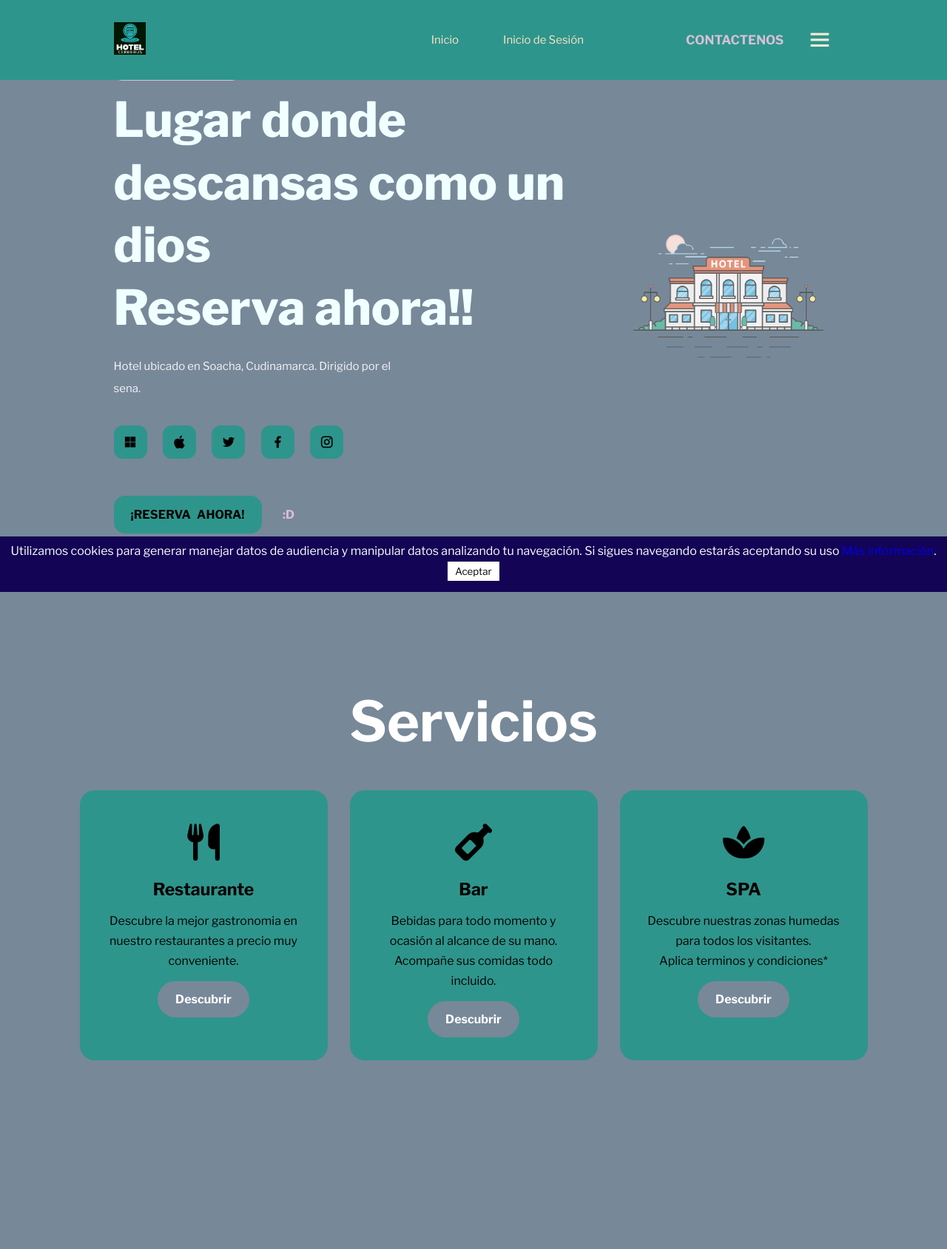
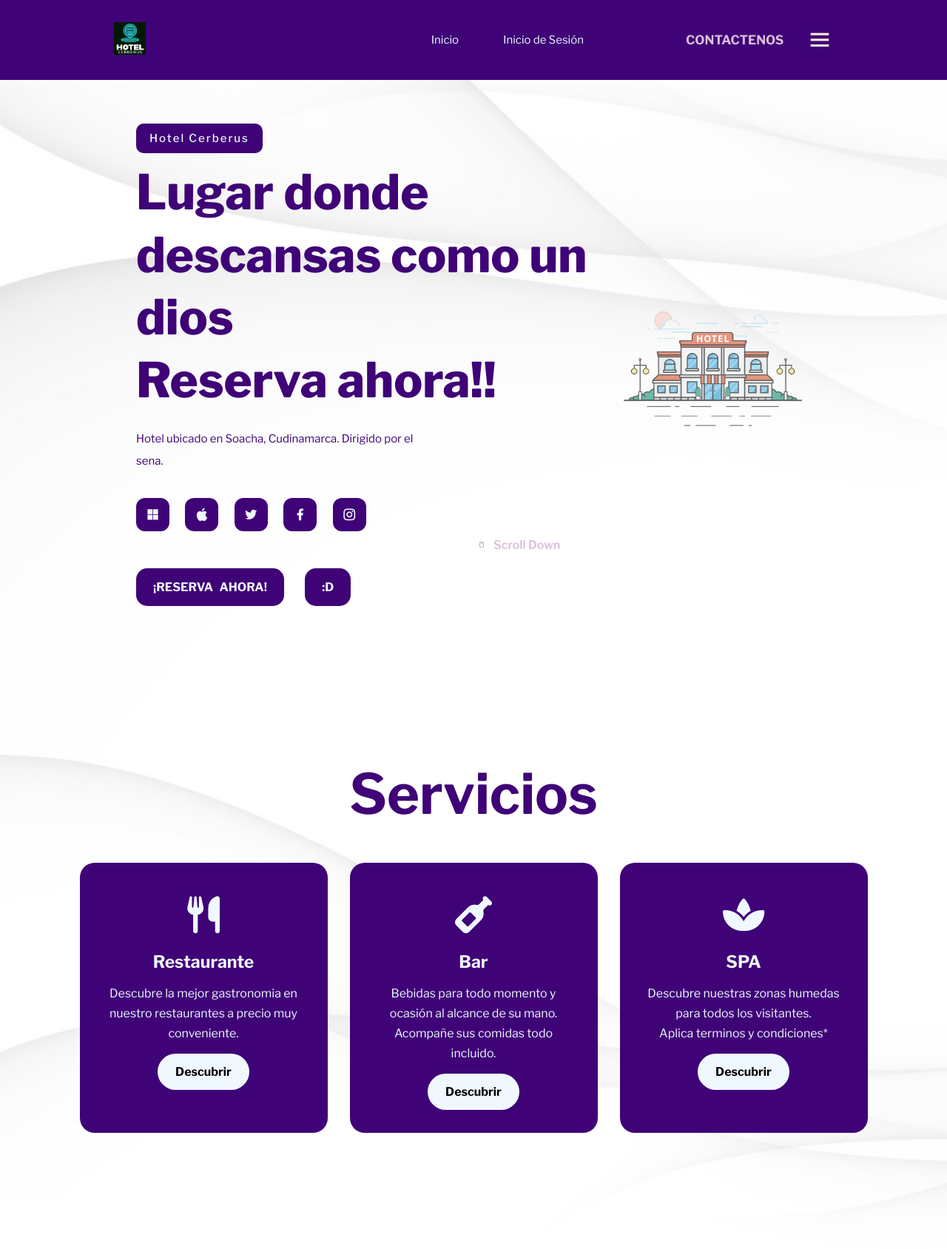
Before and after one commit to LidaCorrales/HotelCerberus, a Django app: page / in a window 1280 px wide. Shown: the whole page at 74% size. Before the commit the page ends 1433 px from the top, so only its background shows below. Run offline with Django 4.2, Linux system fonts and the light colour scheme.

Commit message:
Templates_update

```diff
--- a/Hotel/static/css/index.css
+++ /dev/null
@@ -1,410 +0,0 @@
-@import url('https://fonts.googleapis.com/css2?family=Libre+Franklin:ital,wght@0,100..900;1,100..900&display=swap');
-
-*{
-    padding: 0;
-    margin: 0;
-    box-sizing: border-box;
-    text-decoration: none;
-    list-style: none;
-    font-family: "Libre Franklin", sans-serif;
-}
-
-body{
-    background:#789;
-    color: azure;
-}
-
-header{
-    position: fixed;
-    top: 0;
-    right: 0;
-    width: 100%;
-    z-index: 1000;
-    padding: 30px 12%;
-    display: flex;
-    align-items: center;
-    justify-content: space-between;
-    background: transparent;
-    transition: all ease .55s;
-    background-color: #2E958C;
-}
-
-.navlist{
-    display: flex;
-}
-
-.navlist a{
-    font-size: 15px;
-    font-weight: 400;
-    color: bisque;
-    margin: 0 30px;
-    transition: al ease .55s;
-}
-
-.navlist a:hover{
-    color: plum;
-}
-
-.logo img{
-    width: 15%;
-    height: auto;
-}
-
-.h-right{
-    display: flex;
-    align-items: center;
-}
-
-.h-right a{
-    margin-right: 30px;
-    font-size: 17px;
-    font-weight: 700;
-    text-transform: uppercase;
-    color: thistle;
-    transition: all ease .55s;
-}
-
-.h-right a:hover{
-    color: aliceblue;
-}
-
-#menu-icon{
-    font-size: 37px;
-    color: antiquewhite;
-    z-index: 10001;
-    cursor: pointer;
-}
-
-section{
-    padding: 0 12%;
-}
-
-.home{
-    position: relative;
-    width: 100%;
-    height: 100vh;
-    display: flex;
-    align-items: center;
-    justify-content: space-between;
-    background-color: #789;
-    background-size: cover;
-    background-position: center;
-    gap: 30px;
-    overflow-x: hidden;
-}
-
-.home-img img{
-    width: 100%;
-    height: auto;
-}
-
-.home-text span{
-    padding: 11px 18px;
-    background: #d8bfd8;
-    border-radius: 10px;
-    color: black;
-    font-size: 15px;
-    font-weight: 500;
-    letter-spacing: 2px;
-}
-
-.home-text h1{
-    font-size: 65px;
-    font-weight: 800;
-    line-height: 1.3;
-    margin: 22px 0;
-}
-
-.home-text p{
-    width: 100%;
-    max-width: 400px;
-    font-size: 15px;
-    font-weight: 400;
-    color: whitesmoke;
-    line-height: 30px;
-    margin-bottom: 35px;
-}
-
-.home-text i{
-    height: 45px;
-    width: 45px;
-    background:#2E958C ;
-    color: black;
-    display: inline-flex;
-    align-items: center;
-    justify-content: center;
-    font-size: 19px;
-    border-radius: 12px;
-    margin-right: 18px;
-    margin-bottom: 50px;
-    transition: all ease .55s;
-}
-
-.home-text i:hover{
-    background: white;
-    color: whitesmoke;
-    transform: scale(1.09);
-}
-
-.btn{
-    display: inline-block;
-    padding: 15px 22px;
-    color: black;
-    background:#2E958C;
-    border-radius: 15px;
-    font-size: 16px;
-    font-weight: 700;
-    border: 1px solid transparent;
-    text-transform: uppercase;
-    word-spacing: 5px;
-    transition: all ease .55s;
-}
-
-.btn:hover{
-    border: 1px solid #2E958C ;
-    background: transparent;
-    color:aliceblue;
-}
-
-.btn22{
-    color: thistle;
-    font-size: 16px;
-    font-weight: 700;
-    margin-left: 25px;
-    text-transform: uppercase;
-    word-spacing: 5px;
-    transition: all ease .55s;
-}
-
-.btn22:hover{
-    color: whitesmoke;
-}
-
-.social{
-    position: absolute;
-    top: 92%;
-    left: 50%;
-    transform: translateY(-50%);
-}
-
-.social a{
-    display: flex;
-    align-items: center;
-    color: thistle;
-    font-size: 16px;
-    font-weight: 600;
-    transition: all ease .55s;
-}
-
-.social img{
-    margin-right: 5px;
-    width: 22px;
-    height: auto;
-    color: azure;
-}
-
-.social a:hover{
-    transform: translateY(-4px) scale(1.08);
-}
-
-/* Servicios*/
-
-.servicio{
-    background-color: #789;
-    background-size: cover;
-    background-position: center;
-    width: 100%;
-    padding: 100px 0px;
-}
-
-.titulo h2{
-    color: rgb(255, 255, 255);
-    font-size: 75px;
-    width: 1130px;
-    margin: 30px auto;
-    text-align: center;
-
-}
-
-.box{
-    display: flex;
-    justify-content: center;
-    align-items: center;
-    min-height: 400px;
-}
-
-.card{
-    height: 365px;
-    width: 335px;
-    padding: 20px 35px;
-    background: thistle;
-    border-radius: 20px;
-    margin: 15px;
-    position: relative;
-    overflow: hidden;
-    text-align: center;
-    background-color: #2E958C;
-}
-
-.card i{
-    font-size: 50px;
-    display: block;
-    text-align: center;
-    margin: 25px 0px;
-    color: rgb(0, 0, 0);
-}
-
-h5{
-    color: black;
-    font-size: 23px;
-    margin-bottom: 15px;
-}
-
-.res p{
-    color: black;
-    font-size: 16px;
-    line-height: 27px;
-    margin-bottom: 25px;
-}
-
-.card a{
-    background-color:#789;
-    color: white;
-    text-decoration: none;
-    border: 2px solid transparent;
-    font-weight: bold;
-    padding: 13px 22px;
-    border-radius: 25px;
-    transition: .4s;
-}
-
-.card a:hover{
-    background-color: transparent;
-    color: black;
-    border: 2px solid #032203;
-    cursor: pointer;
-}
-
-.cookie-consent-container {
-    position: fixed;
-    bottom: 0;
-    width: 100%;
-    background-color: #130455;
-    color: white;
-    text-align: center;
-    padding: 10px;
-    z-index: 1000;
-}
-
-.cookie-consent-btn {
-    color: rgb(0, 0, 0);
-    background-color: rgb(255, 255, 255);
-    border: none;
-    padding: 5px 10px;
-    margin: 5px;
-    cursor: pointer;
-}
-
-@media (max-width: 1610px){
-    :root{
-        --h1-font: 4.2rem;
-    }
-    .home-img{
-        height: 600px;
-        width: 600px;
-    }
-    .home-img img{
-        width: 100%;
-        height: 100%;
-        object-fit: contain;
-    }
-}
-
-@media(max-width: 1490px){
-    :root{
-        --h1-font: 3rem;
-    }
-    .home-img{
-        height: 500px;
-        width: 500px;
-    }
-}
-
-@media(max-width: 1180px){
-    .social{
-        display: none;
-    }
-    section{
-        padding: 70px 7%;
-    }
-    .home{
-        display: flex;
-        flex-wrap: wrap;
-        gap: 2rem;
-    }
-    .home-text{
-        order: 2;
-        width: 100%;
-    }
-    .home-text p{
-        width: 100%;
-        max-width: 800px;
-    }
-    .home-img{
-        height: 420px;
-        width: 420px;
-        margin: 20px auto;
-    }
-}
-
-@media (max-width: 950px) {
-    .navlist a{
-        margin: 0 15px;
-    }
-}
-@media (max-width: 780px){
-    header{
-        padding: 13px;
-    }
-    section{
-        padding: 60px 5%;
-    }
-    #menu-icon{
-        display: block;
-        font-size: 43px;
-    }
-    .navlist{
-        position: absolute;
-        width: 100%;
-        height: 100vh;
-        padding: 70px 50px;
-        top: 0;
-        right: 0;
-        bottom: 0;
-        left: 100%;
-        display: flex;
-        flex-direction: column;
-        backdrop-filter: blur(32px);
-        transition: all 0.5s ease-in-out;
-    }
-    .navlist a{
-        display: block;
-        padding: 0;
-        margin: 0px 0px 22px 0px;
-        font-size: 2rem;
-    }
-    .navlist.open{
-        left: 0;
-    }
-}
-
-@media (max-width: 530px){
-    :root{
-        --h1-font: 2.3rem;
-    }
-    .home-img{
-        height: 400px;
-        width: 400px;
-        margin: 10px auto;
-    }
-}
--- a/autenticacion/static/css/habitacion.css
+++ b/autenticacion/static/css/habitacion.css
@@ -7,7 +7,6 @@
     background-color: #130455;
     color: white;
     text-align: center;
-    padding: 1rem;
     width: 100%;
 }
 
--- a/autenticacion/static/css/user.css
+++ b/autenticacion/static/css/user.css
@@ -10,8 +10,9 @@
 }
 
 body{
-    background: #789;
-    color: azure;
+    margin: 40px;
+    background-image: url(../imgs/vecteezy_abstract-white-line-background-wall-vector-illustration_7696726.jpg);
+    background-size: cover;
 }
 
 header{
@@ -26,7 +27,7 @@
     justify-content: space-between;
     background: transparent;
     transition: all ease .55s;
-    background-color: #2E958C;
+    background-color: #3f0377;
 }
 
 .navlist{
@@ -36,13 +37,13 @@
 .navlist a{
     font-size: 15px;
     font-weight: 400;
-    color: bisque;
+    color: aliceblue;
     margin: 0 30px;
     transition: al ease .55s;
 }
 
 .navlist a:hover{
-    color: plum;
+    color: rgb(189, 95, 189);
 }
 
 .logo img{
@@ -67,7 +68,9 @@
 .h-right a:hover{
     color: aliceblue;
 }
-
+span{
+ color: aliceblue;
+}
 #menu-icon{
     font-size: 37px;
     color: antiquewhite;
@@ -86,7 +89,7 @@
     display: flex;
     align-items: center;
     justify-content: space-between;
-    background-color:#789;
+
     background-size: cover;
     background-position: center;
     gap: 30px;
@@ -100,9 +103,9 @@
 
 .home-text span{
     padding: 11px 18px;
-    background: #d8bfd8;
+    background: #3f0377;
     border-radius: 10px;
-    color: black;
+    color: aliceblue;
     font-size: 15px;
     font-weight: 500;
     letter-spacing: 2px;
@@ -113,6 +116,7 @@
     font-weight: 800;
     line-height: 1.3;
     margin: 22px 0;
+    color: #3f0377;
 }
 
 .home-text p{
@@ -120,7 +124,7 @@
     max-width: 400px;
     font-size: 15px;
     font-weight: 400;
-    color: whitesmoke;
+    color: #3f0377;
     line-height: 30px;
     margin-bottom: 35px;
 }
@@ -128,8 +132,8 @@
 .home-text i{
     height: 45px;
     width: 45px;
-    background: thistle;
-    color: black;
+    background: #3f0377;
+    color: aliceblue;
     display: inline-flex;
     align-items: center;
     justify-content: center;
@@ -141,7 +145,7 @@
 }
 
 .home-text i:hover{
-    background: lightcoral;
+    background: rgb(189, 95, 189);
     color: whitesmoke;
     transform: scale(1.09);
 }
@@ -149,8 +153,8 @@
 .btn{
     display: inline-block;
     padding: 15px 22px;
-    color: black;
-    background: thistle;
+    color: aliceblue;
+    background: #3f0377;
     border-radius: 15px;
     font-size: 16px;
     font-weight: 700;
@@ -161,9 +165,9 @@
 }
 
 .btn:hover{
-    border: 1px solid thistle;
+    border: 4px solid rgb(0, 0, 0);
     background: transparent;
-    color: rgb(165, 157, 165);
+    color: rgb(41, 38, 41);
 }
 
 .btn22{
@@ -210,7 +214,7 @@
 /* Servicios*/
 
 .servicio{
-    background-image: url(../imgs/fondo.jpg);
+
     background-size: cover;
     background-position: center;
     width: 100%;
@@ -218,7 +222,7 @@
 }
 
 .titulo h2{
-    color: rgb(255, 255, 255);
+    color: #3f0377;
     font-size: 75px;
     width: 1130px;
     margin: 30px auto;
@@ -236,7 +240,7 @@
     height: 365px;
     width: 335px;
     padding: 20px 35px;
-    background: thistle;
+    background: #3f0377;
     border-radius: 20px;
     margin: 15px;
     position: relative;
@@ -249,25 +253,25 @@
     display: block;
     text-align: center;
     margin: 25px 0px;
-    color: rgb(0, 0, 0);
+    color: aliceblue;
 }
 
 h5{
-    color: black;
+    color: aliceblue;
     font-size: 23px;
     margin-bottom: 15px;
 }
 
 .res p{
-    color: black;
+    color: aliceblue;
     font-size: 16px;
     line-height: 27px;
     margin-bottom: 25px;
 }
 
 .card a{
-    background-color: palevioletred;
-    color: white;
+    background-color: aliceblue;
+    color: black;
     text-decoration: none;
     border: 2px solid transparent;
     font-weight: bold;
@@ -278,8 +282,8 @@
 
 .card a:hover{
     background-color: transparent;
-    color: black;
-    border: 2px solid #032203;
+    color: aliceblue;
+    border: 4px solid rgb(189, 95, 189);
     cursor: pointer;
 }
 
@@ -386,3 +390,22 @@
         margin: 10px auto;
     }
 }
+/*Admin*/
+.btn22{
+    display: inline-block;
+    padding: 15px 22px;
+    color: aliceblue;
+    background: #3f0377;
+    border-radius: 15px;
+    font-size: 16px;
+    font-weight: 700;
+    border: 1px solid transparent;
+    text-transform: uppercase;
+    word-spacing: 5px;
+    transition: all ease .55s;
+}
+.btn22:hover{
+    border: 4px solid rgb(0, 0, 0);
+    background: transparent;
+    color: rgb(41, 38, 41);
+}
--- a/autenticacion/templates/administrador/admin.html
+++ b/autenticacion/templates/administrador/admin.html
@@ -6,7 +6,7 @@
     <meta name="viewport" content="width=device-width, initial-scale=1.0">
     <link rel="icon" type="image/jpg" href="{% static 'imgs/logo.png' %}">
     <title>Hotel</title>
-    <link rel="stylesheet" type="text/css" href={% static 'css/index.css' %}>
+    <link rel="stylesheet" type="text/css" href={% static 'css/user.css' %}>
     <link rel="stylesheet" href="https://unpkg.com/boxicons@latest/css/boxicons.min.css">
     <link rel="stylesheet" href="https://cdn.jsdelivr.net/npm/remixicon@3.5.0/fonts/remixicon.css">
     <link rel="preconnect" href="https://fonts.googleapis.com">
--- a/templates/index.html
+++ b/templates/index.html
@@ -5,7 +5,7 @@
     <meta charset="UTF-8">
     <meta name="viewport" content="width=device-width, initial-scale=1.0">
     <title>Hotel</title>
-    <link rel="stylesheet" type="text/css" href={% static 'css/index.css' %}>
+    <link rel="stylesheet" type="text/css" href={% static 'css/user.css' %}>
     <link rel="icon" type="image/jpg" href="{% static 'imgs/logo.png' %}">
     <link rel="stylesheet" href="https://unpkg.com/boxicons@latest/css/boxicons.min.css">
     <link rel="stylesheet" href="https://cdn.jsdelivr.net/npm/remixicon@3.5.0/fonts/remixicon.css">
```
Also changed, not shown: autenticacion/static/css/serv.css (+16 -22 lines), autenticacion/templates/usuario/bar.html (+4 -3 lines), autenticacion/templates/usuario/habitacion.html (+8 -7 lines), autenticacion/templates/usuario/restaurante.html (+6 -6 lines), Hotel/static/imgs/vecteezy_abstract-white-line-background-wall-vector-illustration_7696726.jpg (added), autenticacion/static/imgs/vecteezy_abstract-white-line-background-wall-vector-illustration_7696726.jpg (added), autenticacion/templates/usuario/zonas_humedas.html (indentation only).
